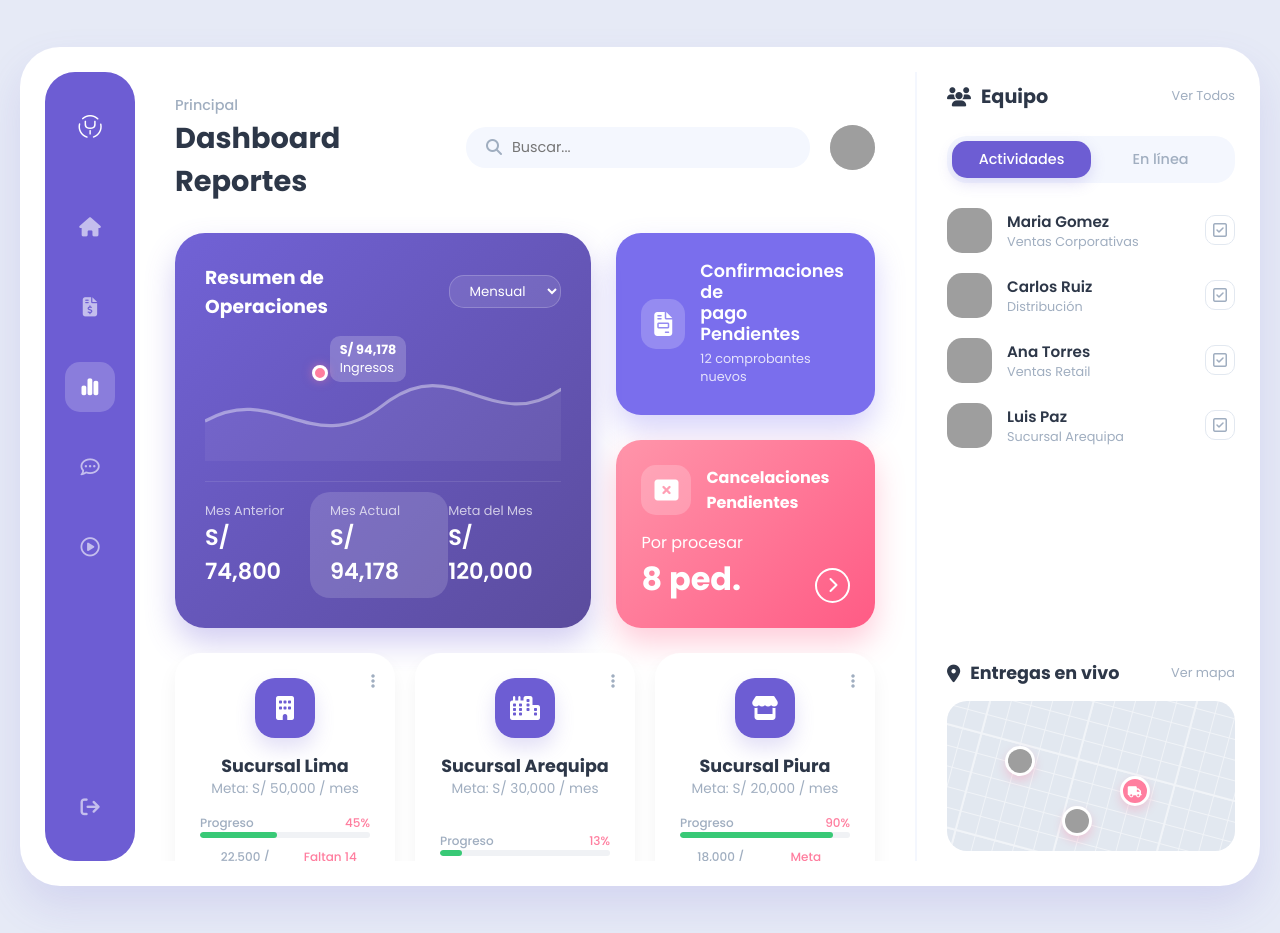
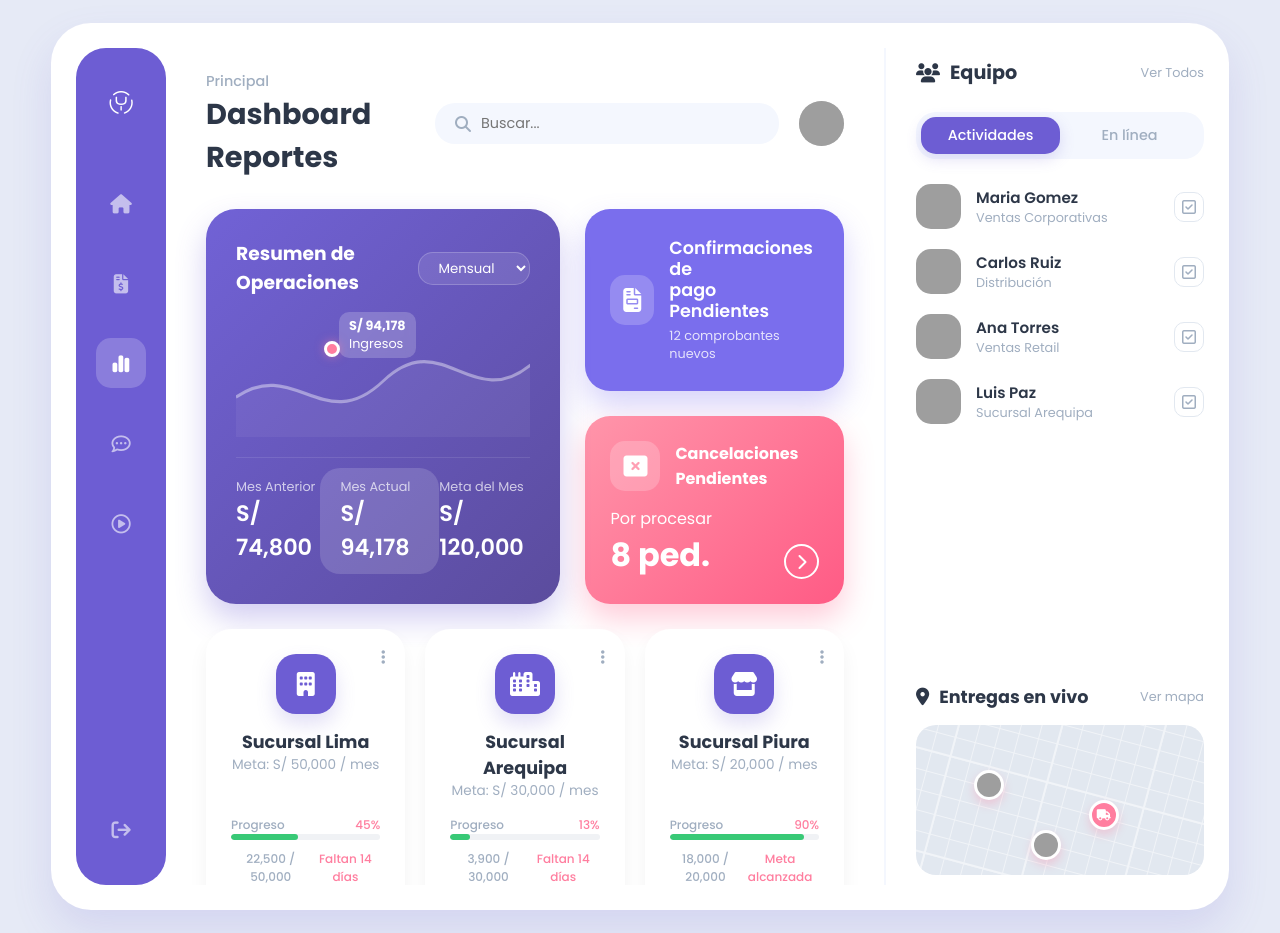
Before and after one commit to RodrigoAlonsoDc/web-bsperu, a PHP site: page /crm/reportes.php in a window 1280 px wide. Run offline with PHP 8.4, Linux system fonts and the light colour scheme; grey boxes are pictures that could not be loaded.

Commit message:
Estiramiento_Reportes

```diff
--- a/crm/reportes.php
+++ b/crm/reportes.php
@@ -42,9 +42,9 @@
 
         .app-container {
             background: var(--app-bg);
-            width: 100%;
-            max-width: 1400px;
-            height: 90vh;
+            width: 95%;
+            max-width: 1800px;
+            height: 95vh;
             min-height: 800px;
             border-radius: 40px;
             box-shadow: var(--shadow);
```
